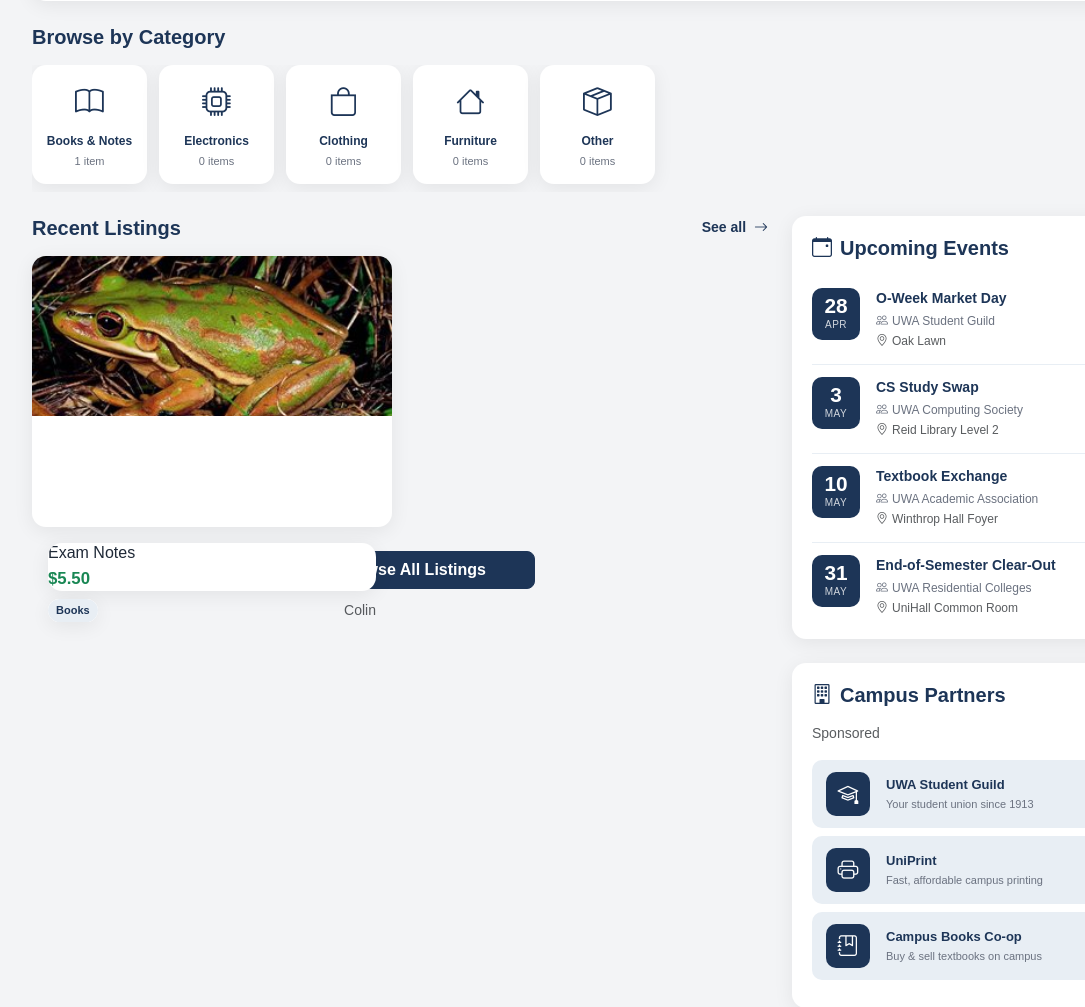
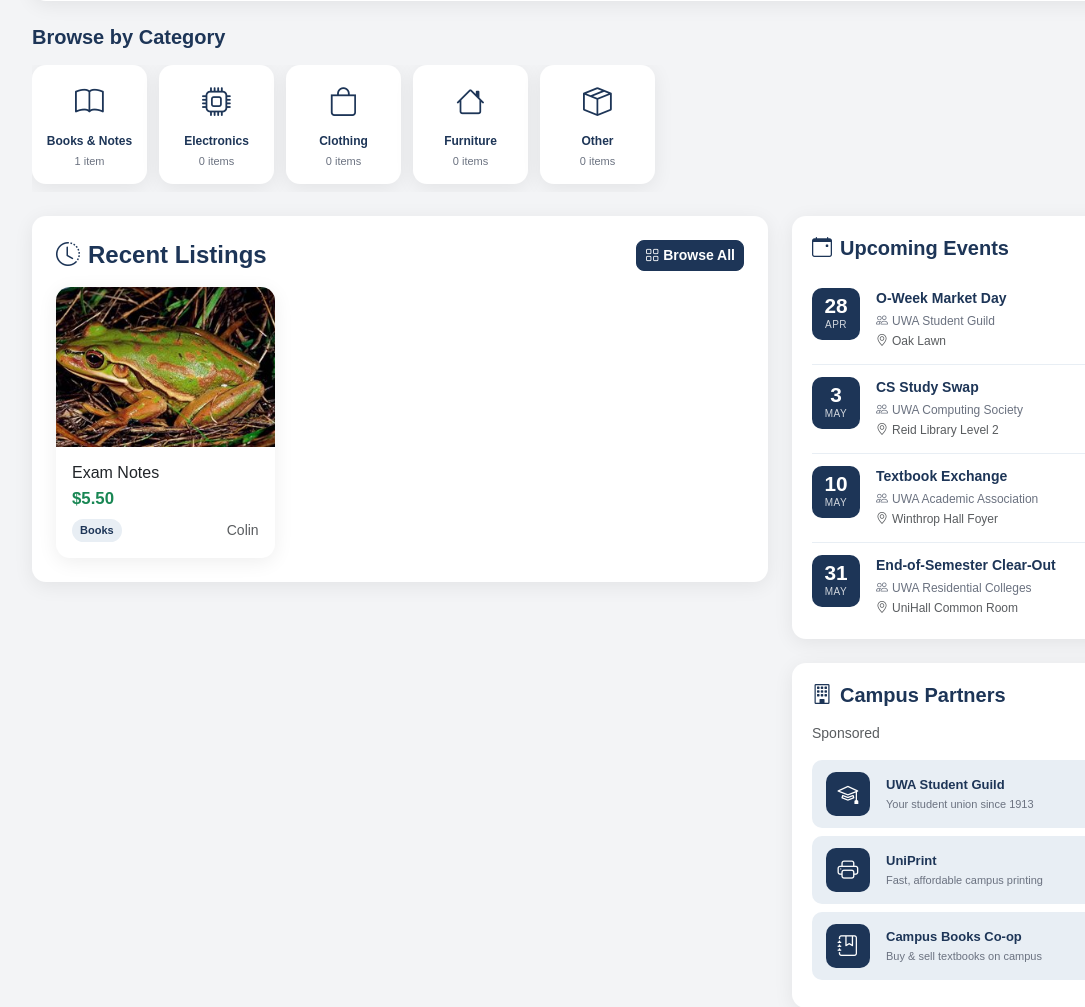
Before and after one commit to joakee/cits3403-project, a Flask app: page / in a window 1280 px wide. Shown: the part 572-1579 px from the top of the page, without its empty margins (50-1135 px from the left). Run offline with Flask 3, Linux system fonts and the light colour scheme; some libraries are stand-ins or nearby versions.

Commit message:
feat: match with listing card styling

```diff
--- a/app/templates/home.html
+++ b/app/templates/home.html
@@ -81,17 +81,20 @@
 
     <!-- Left: Recent Listings -->
     <div class="col-lg-8">
-        <div class="d-flex align-items-center justify-content-between mb-3">
-            <h5 class="fw-bold mb-0" style="color:var(--navy);">Recent Listings</h5>
-            <a href="{{ url_for('listings.index') }}" class="text-decoration-none small fw-semibold" style="color:var(--navy);">
-                See all <i class="bi bi-arrow-right ms-1"></i>
+        <div class="card p-4">
+            <div class="d-flex align-items-center justify-content-between mb-3 flex-wrap gap-2">
+                <h4 class="mb-0 fw-bold" style="color:#1d3557;">
+                    <i class="bi bi-clock-history me-2"></i>Recent Listings
+                </h4>
+                <a href="{{ url_for('listings.index') }}" class="btn btn-primary btn-sm">
+                    <i class="bi bi-grid me-1"></i>Browse All
                 </a>
             </div>
 
-        <div class="row row-cols-1 row-cols-sm-2 g-3">
+            <div class="row row-cols-1 row-cols-sm-2 row-cols-md-3 g-3">
                 {% for listing in recent_listings %}
                 <div class="col">
-                <a href="{{ url_for('listings.detail', listing_id=listing.id) }}" class="listing-card card">
+                    <div class="listing-card card">
                         {% if listing.image_url %}
                             <img src="{{ listing.image_url }}" class="listing-img" alt="{{ listing.title }}">
                         {% else %}
@@ -100,19 +103,22 @@
                             </div>
                         {% endif %}
                         <div class="card-body p-3">
-                        <h6 class="card-title mb-1 text-truncate" title="{{ listing.title }}">{{ listing.title }}</h6>
+                            <h6 class="card-title mb-1 text-truncate" title="{{ listing.title }}">
+                                <a href="{{ url_for('listings.detail', listing_id=listing.id) }}"
+                                   class="stretched-link text-decoration-none text-dark">{{ listing.title }}</a>
+                            </h6>
                             <div class="listing-price">${{ "%.2f"|format(listing.price) }}</div>
                             <div class="d-flex align-items-center justify-content-between mt-2">
                                 <span class="category-badge">{{ listing.category|title }}</span>
                                 <small class="text-muted">
                                     <a href="{{ url_for('profile.view', user_id=listing.seller.id) }}"
-                                   class="text-muted text-decoration-none" onclick="event.stopPropagation()">
+                                       class="text-muted text-decoration-none position-relative" style="z-index:2">
                                         {{ listing.seller.username.split()[0] }}
                                     </a>
                                 </small>
                             </div>
                         </div>
-                </a>
+                    </div>
                 </div>
                 {% else %}
                 <div class="col-12">
@@ -123,11 +129,6 @@
                 </div>
                 {% endfor %}
             </div>
-
-        <div class="text-center mt-4">
-            <a href="{{ url_for('listings.index') }}" class="btn btn-primary px-5">
-                <i class="bi bi-grid me-2"></i>Browse All Listings
-            </a>
         </div>
     </div>
 
```
Lines whose indentation alone changed are shown as unchanged.
